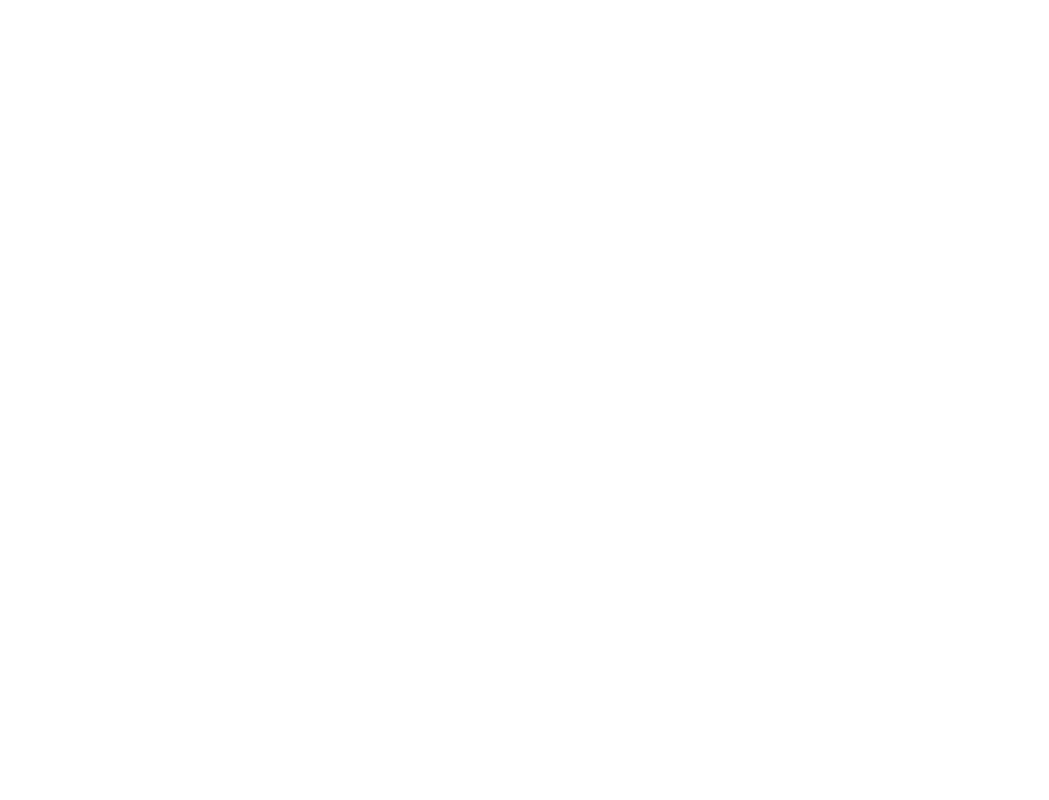
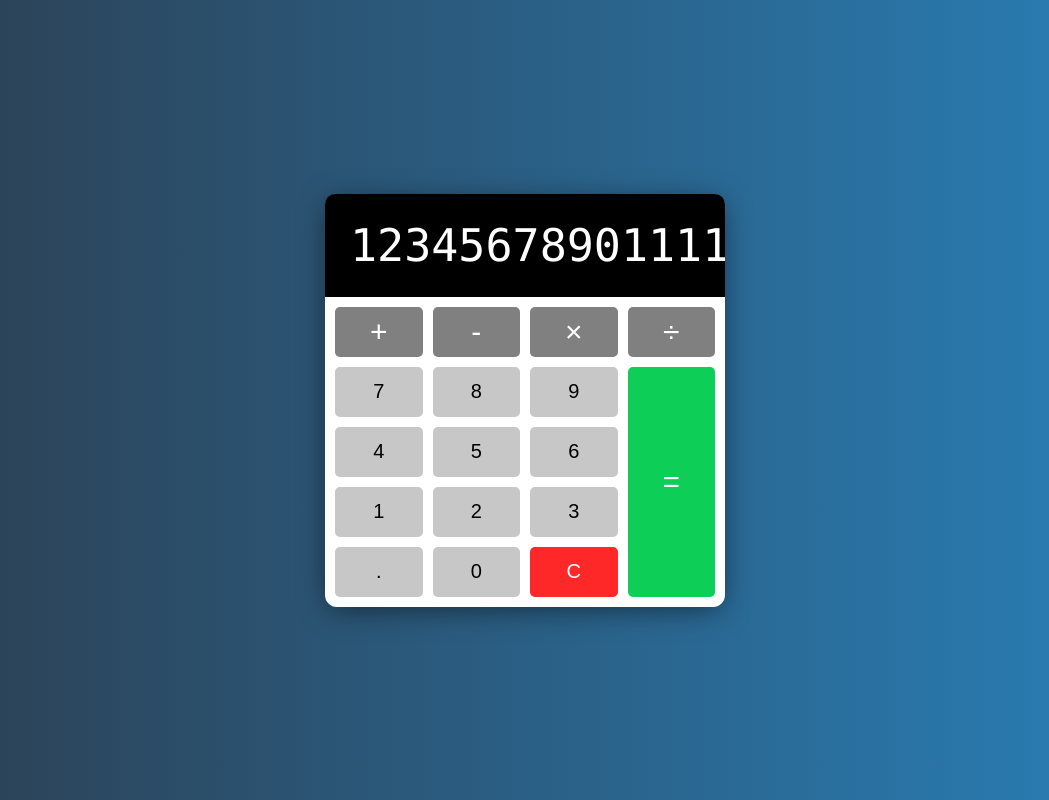
Before and after one commit to HyejuChoi/calculator, a plain HTML site: page index.html in a window 1280 px wide. Shown: the whole page, without its empty margins (115-1164 px from the left). Drawn offline with Linux system fonts and the light colour scheme.

```diff
--- a/index.html
+++ b/index.html
@@ -3,12 +3,38 @@
 <head>
     <meta charset="UTF-8">
     <meta name="viewport" content="width=device-width, initial-scale=1.0">
-    <title>Template</title>
+    <title>Simple Calculator</title>
     <link rel="icon" type="image/png" href="favicon.png">
-    <link rel="stylesheet" href="https://cdnjs.cloudflare.com/ajax/libs/font-awesome/5.10.2/css/all.min.css"/>
     <link rel="stylesheet" href="style.css">
 </head>
 <body>
+    <!-- Calculator -->
+    <div class="calculator">
+        <!-- Display -->
+        <div class="calculator-display">
+            <h1>123456789011111111111111111</h1>
+        </div>
+        <!-- Buttons -->
+        <div class="calculator-buttons">
+            <button class="operator" value="+">+</button>
+            <button class="operator" value="-">-</button>
+            <button class="operator" value="*">×</button>
+            <button class="operator" value="/">÷</button>
+            <button value="7">7</button>
+            <button value="8">8</button>
+            <button value="9">9</button>
+            <button value="4">4</button>
+            <button value="5">5</button>
+            <button value="6">6</button>
+            <button value="1">1</button>
+            <button value="2">2</button>
+            <button value="3">3</button>
+            <button class="decimal" value=".">.</button>
+            <button value="0">0</button>
+            <button class="clear" id="clear-btn">C</button>
+            <button class="equal-sign operator" value="=">=</button>
+        </div>
+    </div>
     <!-- Script -->
     <script src="script.js"></script>
 </body>
--- a/style.css
+++ b/style.css
@@ -6,4 +6,110 @@ html {
 body {
   margin: 0;
   min-height: 100vh;
+  display: flex;
+  justify-content: center;
+  align-items: center;
+  background:whitesmoke;
+  background: linear-gradient(to right, #2c3e50, #2980b9);
 }
+
+.calculator {
+  background: white;
+  width: 400px;
+  border-radius: 12px;
+  box-shadow: 0 5px 30px -5px rgba(0, 0, 0, 0.6);
+}
+
+.calculator-display {
+  background: black;
+  color:white;
+  margin: 0;
+  display: flex;
+  align-items: center;
+  justify-content: flex-end;
+  border-radius: 10px 10px 0 0;
+}
+
+.calculator-display h1 {
+  margin: 0;
+  padding: 25px;
+  font-size: 45px;
+  font-family: 'Lucida Console', sans-serif;
+  font-weight: 100;
+  overflow-x: auto;
+}
+
+/* Custom Scroll Bar */
+::-webkit-scrollbar {
+  width: 10px;
+}
+
+::-webkit-scrollbar-track {
+  background: #f1f1f1;
+}
+
+::-webkit-scrollbar-thumb {
+  background: #888;
+}
+
+::-webkit-scrollbar-thumb:hover {
+  background: #555;
+}
+
+/* Buttons */
+.calculator-buttons {
+  display: grid;
+  grid-template-columns: repeat(4, 1fr);
+  grid-gap: 10px;
+  padding: 10px;
+}
+
+button {
+  min-height: 50px;
+  font-size:20px;
+  font-weight: 100;
+  border:none;
+  border-radius: 5px;
+  cursor: pointer;
+  background-color: rgb(199, 199, 199);
+}
+
+button:hover {
+  filter: brightness(110%);
+}
+
+button:active {
+  transform: translateY(1px);
+}
+
+button:focus {
+  outline: none;
+}
+
+.operator {
+  background: grey;
+  color: white;
+  font-size: 30px;
+}
+
+.clear {
+  background: rgb(255, 40, 40);
+  color:white;
+}
+
+.clear:hover {
+  filter: brightness(90%);
+}
+.equal-sign {
+  grid-column: -2;
+  grid-row: 2 / span 4;
+  background-color: rgb(13, 206, 87);
+}
+
+
+/* Media Query: Large Smartphone (Vertical) */
+@media screen and (max-width: 600px) {
+  .calculator {
+    width: 95%;
+  }
+}
```
